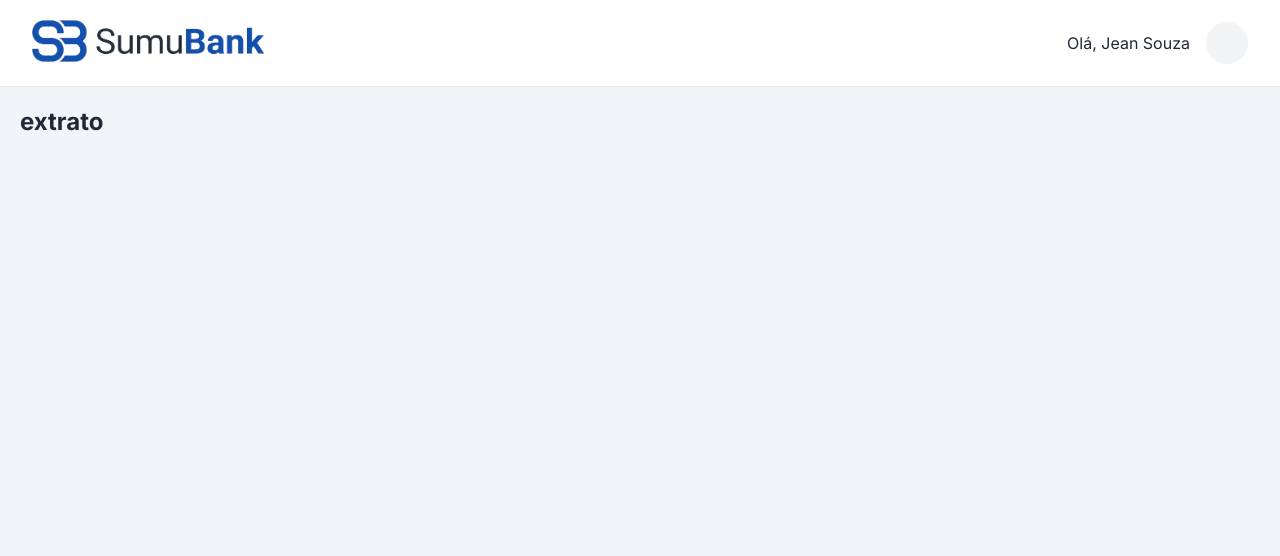
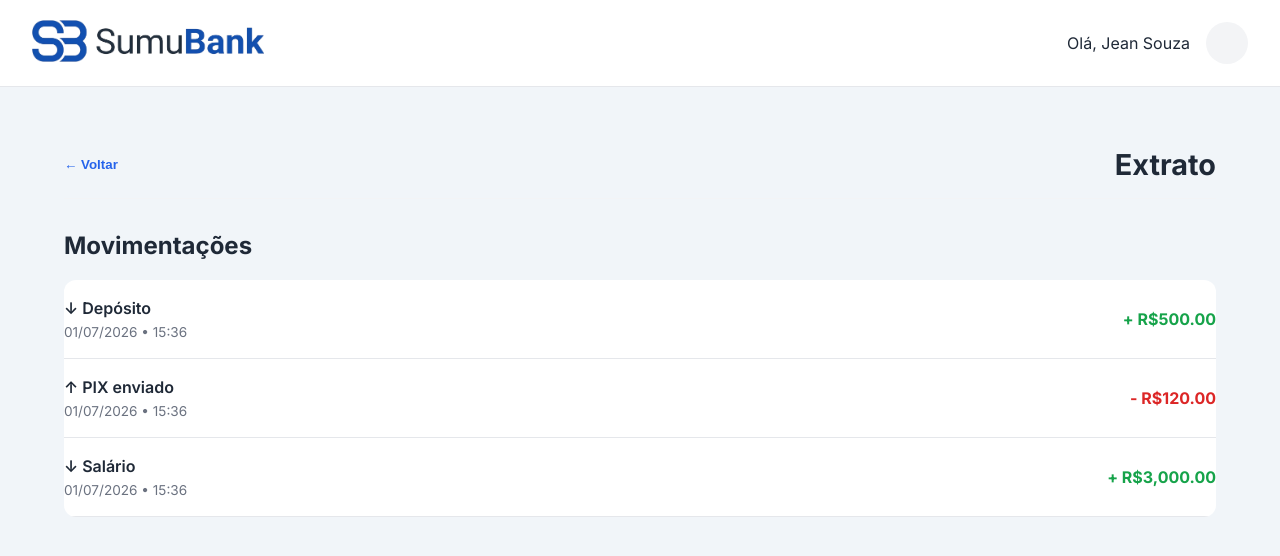
Before and after one commit to jeansouza1994/SumuBank, an Angular app in the folder frontend/: page /extrato in a window 1280 px wide. Shown: the top 556 px of the page. Built offline with nearby package versions, Linux system fonts and the light colour scheme.

Commit message:
feat(extrato): cria pagina de extrato

```diff
--- a/frontend/src/app/features/dashboard/dashboard.html
+++ b/frontend/src/app/features/dashboard/dashboard.html
@@ -20,24 +20,7 @@
 
       @for (movimentacao of movimentacoes(); track movimentacao.id) {
 
-        <li>
-
-          <span>
-
-            {{ movimentacao.descricao }}
-
-          </span>
-
-          <strong
-            [class.entrada]="movimentacao.tipo === 'entrada'"
-            [class.saida]="movimentacao.tipo === 'saida'">
-
-              {{ movimentacao.tipo === 'entrada' ? '+' : '-' }}
-              {{ movimentacao.valor | currency:'BRL' }}
-
-          </strong>
-
-        </li>
+      <app-transaction-item [movimentacao]="movimentacao"></app-transaction-item>
 
         }
 
--- a/frontend/src/app/features/dashboard/dashboard.ts
+++ b/frontend/src/app/features/dashboard/dashboard.ts
@@ -1,14 +1,14 @@
 import { Component, signal, inject } from '@angular/core';
-import { CurrencyPipe } from '@angular/common';
 import { BalanceCard } from '../../shared/components/balance-card/balance-card';
 import { DashboardService } from '../../shared/services/dashboard';
 import { Movimentacao } from '../../shared/models/movimentacao.model';
 import { RouterLink } from '@angular/router';
 import { AccountService } from '../../shared/services/account.service';
+import { TransactionItem } from '../../shared/components/transaction-item/transaction-item';
 
 @Component({
   selector: 'app-dashboard',
-  imports: [CurrencyPipe, BalanceCard, RouterLink],
+  imports: [BalanceCard, RouterLink, TransactionItem],
   templateUrl: './dashboard.html',
   styleUrl: './dashboard.css',
 })
--- a/frontend/src/app/features/extrato/extrato.css
+++ b/frontend/src/app/features/extrato/extrato.css
@@ -0,0 +1,29 @@
+.transactions {
+
+  margin-top: 32px;
+
+}
+
+.transactions h2 {
+
+  margin-bottom: 20px;
+
+}
+
+.transactions ul {
+
+  list-style: none;
+
+  padding: 0;
+
+  margin: 0;
+
+  background: white;
+
+  border-radius: 12px;
+
+  box-shadow: var(--shadow-sm);
+
+  overflow: hidden;
+
+}
--- a/frontend/src/app/features/extrato/extrato.html
+++ b/frontend/src/app/features/extrato/extrato.html
@@ -1 +1,25 @@
-<h2>extrato</h2>
+<main class="page-content">
+
+  <app-page-header
+    title="Extrato">
+  </app-page-header>
+
+  <section class="transactions">
+
+    <h2>Movimentações</h2>
+
+    <ul>
+
+      @for (movimentacao of movimentacoes(); track movimentacao.id) {
+
+        <app-transaction-item
+          [movimentacao]="movimentacao">
+        </app-transaction-item>
+
+      }
+
+    </ul>
+
+  </section>
+
+</main>
--- a/frontend/src/app/features/extrato/extrato.ts
+++ b/frontend/src/app/features/extrato/extrato.ts
@@ -1,9 +1,27 @@
-import { Component } from '@angular/core';
+import { Component, inject, signal } from '@angular/core';
+
+import { PageHeader } from '../../shared/components/page-header/page-header';
+import { TransactionItem } from '../../shared/components/transaction-item/transaction-item';
+
+import { DashboardService } from '../../shared/services/dashboard';
+
+import { Movimentacao } from '../../shared/models/movimentacao.model';
 
 @Component({
   selector: 'app-extrato',
-  imports: [],
+  imports: [
+    PageHeader,
+    TransactionItem
+  ],
   templateUrl: './extrato.html',
-  styleUrl: './extrato.css',
+  styleUrl: './extrato.css'
 })
-export class Extrato {}
+export class Extrato {
+
+  private dashboardService = inject(DashboardService);
+
+  movimentacoes = signal<Movimentacao[]>(
+    this.dashboardService.getMovimentacoes()
+  );
+
+}
--- /dev/null
+++ b/frontend/src/app/shared/components/transaction-item/transaction-item.css
@@ -0,0 +1,67 @@
+.transaction-item {
+
+  display: flex;
+
+  justify-content: space-between;
+
+  align-items: center;
+
+  padding: 18px 0;
+
+  border-bottom: 1px solid #e5e7eb;
+
+}
+
+.transaction-info {
+
+  display: flex;
+
+  flex-direction: column;
+
+  gap: 6px;
+
+}
+
+.transaction-info h3 {
+
+  margin: 0;
+
+  font-size: 1rem;
+
+  font-weight: 600;
+
+}
+
+.transaction-info small {
+
+  font-size: .85rem;
+
+  color: #6b7280;
+
+}
+
+.transaction-item strong {
+
+  font-size: 1rem;
+
+  font-weight: 700;
+
+}
+
+.entrada {
+
+  color: #16a34a;
+
+}
+
+.saida {
+
+  color: #dc2626;
+
+}
+
+.transactions ul li:last-child {
+
+  border-bottom: none;
+
+}
--- /dev/null
+++ b/frontend/src/app/shared/components/transaction-item/transaction-item.html
@@ -0,0 +1,30 @@
+<li class="transaction-item">
+
+  <div class="transaction-info">
+
+    <h3>
+
+      {{ movimentacao().tipo === 'entrada' ? '↓' : '↑' }}
+
+      {{ movimentacao().descricao }}
+
+    </h3>
+
+    <small>
+
+      {{ movimentacao().data | date:'dd/MM/yyyy • HH:mm' }}
+
+    </small>
+
+  </div>
+
+  <strong
+    [class.entrada]="movimentacao().tipo === 'entrada'"
+    [class.saida]="movimentacao().tipo === 'saida'">
+
+    {{ movimentacao().tipo === 'entrada' ? '+' : '-' }}
+    {{ movimentacao().valor | currency:'BRL' }}
+
+  </strong>
+
+</li>
--- /dev/null
+++ b/frontend/src/app/shared/components/transaction-item/transaction-item.ts
@@ -0,0 +1,19 @@
+import { Component, input } from '@angular/core';
+import { CurrencyPipe, DatePipe } from '@angular/common';
+
+import { Movimentacao } from '../../models/movimentacao.model';
+
+@Component({
+  selector: 'app-transaction-item',
+  imports: [
+    CurrencyPipe,
+    DatePipe
+  ],
+  templateUrl: './transaction-item.html',
+  styleUrl: './transaction-item.css'
+})
+export class TransactionItem {
+
+  movimentacao = input.required<Movimentacao>();
+
+}
--- a/frontend/src/app/shared/models/movimentacao.model.ts
+++ b/frontend/src/app/shared/models/movimentacao.model.ts
@@ -1,3 +1,5 @@
+import { TipoMovimentacao } from './tipo-movimentacao';
+
 export interface Movimentacao {
 
   id: number;
@@ -6,6 +8,8 @@ export interface Movimentacao {
 
   valor: number;
 
-  tipo: 'entrada' | 'saida';
+  tipo: TipoMovimentacao;
+
+  data: Date;
 
 }
--- /dev/null
+++ b/frontend/src/app/shared/models/tipo-movimentacao.ts
@@ -0,0 +1 @@
+export type TipoMovimentacao = 'entrada' | 'saida';
--- a/frontend/src/app/shared/services/dashboard.ts
+++ b/frontend/src/app/shared/services/dashboard.ts
@@ -12,19 +12,22 @@ export class DashboardService {
       id: 1,
       descricao: 'Depósito',
       valor: 500,
-      tipo: 'entrada'
+      tipo: 'entrada',
+      data: new Date()
     },
     {
       id: 2,
       descricao: 'PIX enviado',
       valor: 120,
-      tipo: 'saida'
+      tipo: 'saida',
+      data: new Date()
     },
     {
       id: 3,
       descricao: 'Salário',
       valor: 3000,
-      tipo: 'entrada'
+      tipo: 'entrada',
+      data: new Date()
     }
 
   ];
```
Also changed, not shown: 2 other files (tests, documents, lock files or other folders).
